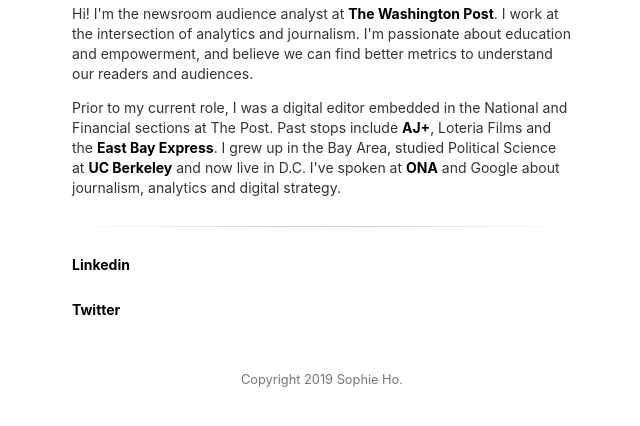
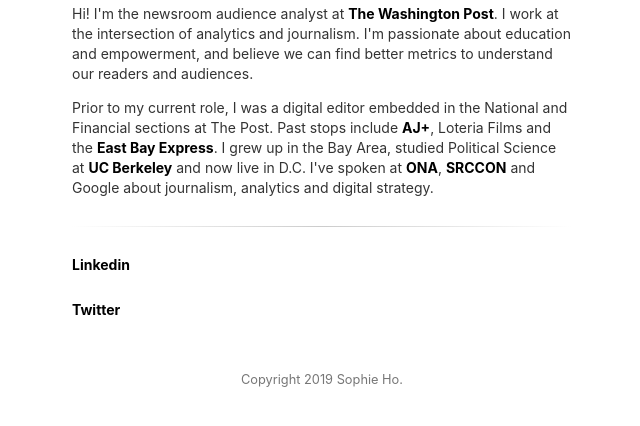
Before and after one commit to sophie-ho/sophie-ho.github.io, a plain HTML site: page index.html in a window 1280 px wide. Shown: the part 216-642 px from the top of the page, without its empty margins (318-958 px from the left). Drawn offline with Linux system fonts and the light colour scheme.

Commit message:
Added SRCCON link

```diff
--- a/index.html
+++ b/index.html
@@ -20,7 +20,7 @@
             <ul>
                <li>
                   <div class="title"> <p> Hi! I'm the newsroom audience analyst at <strong><a href="https://www.washingtonpost.com/">The Washington Post</a></strong>. I work at the intersection of analytics and journalism. I'm passionate about education and empowerment, and believe we can find better metrics to understand our readers and audiences. </p>
-                  <p>Prior to my current role, I was a digital editor embedded in the National and Financial sections at The Post. Past stops include <strong><a href="https://www.ajplus.net/">AJ+</a></strong>, Loteria Films and the <strong><a href="https://www.eastbayexpress.com/">East Bay Express</a></strong>. I grew up in the Bay Area, studied Political Science at <strong><a href="https://www.berkeley.edu/">UC Berkeley</a></strong> and now live in D.C. I've spoken at <strong><a href="https://journalists.org/resources/thoughtful-testing-how-to-ask-the-right-questions-in-a-b-tests/">ONA</a></strong> and Google about journalism, analytics and digital strategy.</p></div>
+                  <p>Prior to my current role, I was a digital editor embedded in the National and Financial sections at The Post. Past stops include <strong><a href="https://www.ajplus.net/">AJ+</a></strong>, Loteria Films and the <strong><a href="https://www.eastbayexpress.com/">East Bay Express</a></strong>. I grew up in the Bay Area, studied Political Science at <strong><a href="https://www.berkeley.edu/">UC Berkeley</a></strong> and now live in D.C. I've spoken at <strong><a href="https://journalists.org/resources/thoughtful-testing-how-to-ask-the-right-questions-in-a-b-tests/">ONA</a></strong>, <strong><a href="https://etherpad.opennews.org/p/SRCCONLEAD2019-tracking-team-decisions">SRCCON</a></strong> and Google about journalism, analytics and digital strategy.</p></div>
                </li>
             </ul>
             <div class="divider"></div>
```
